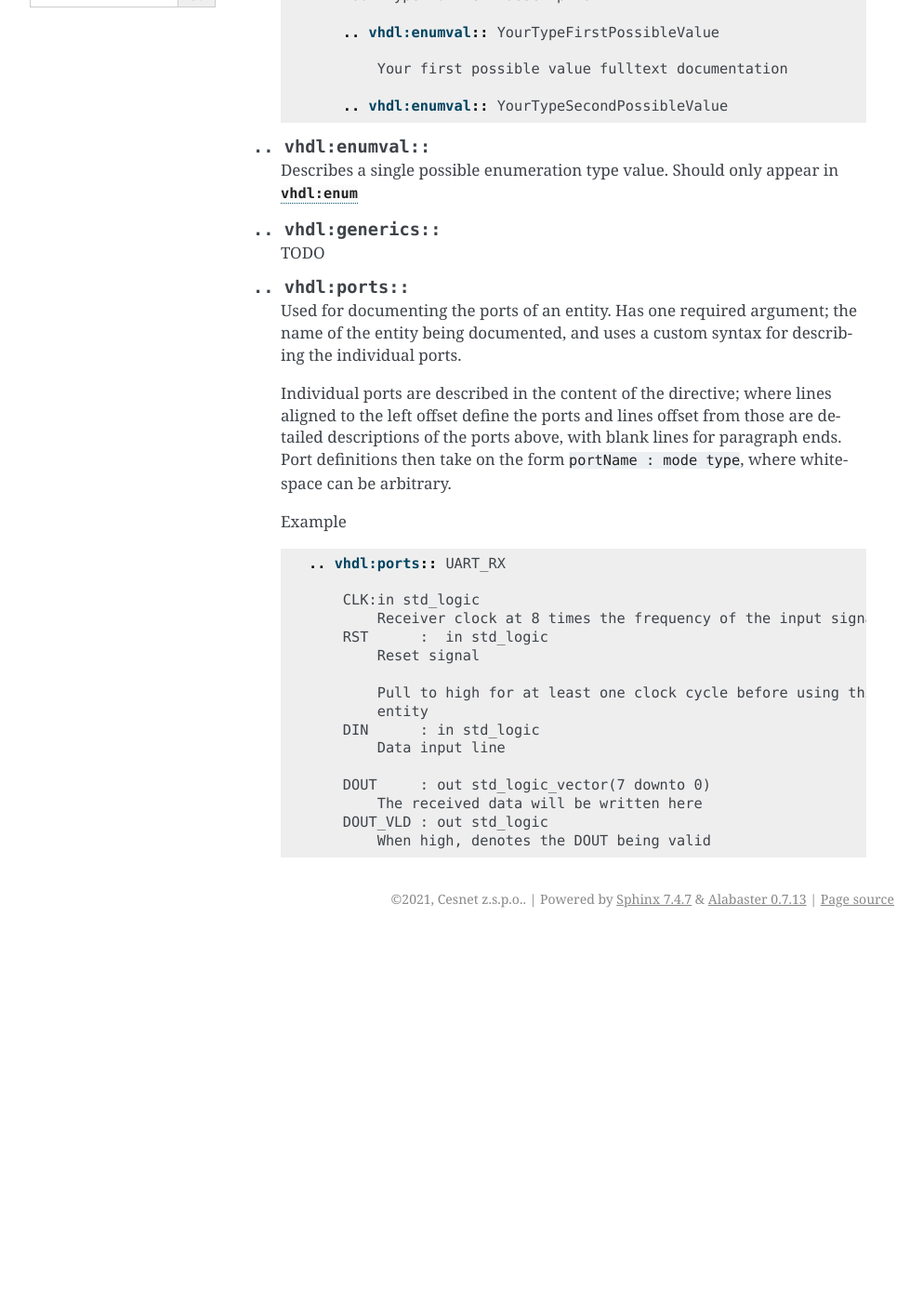
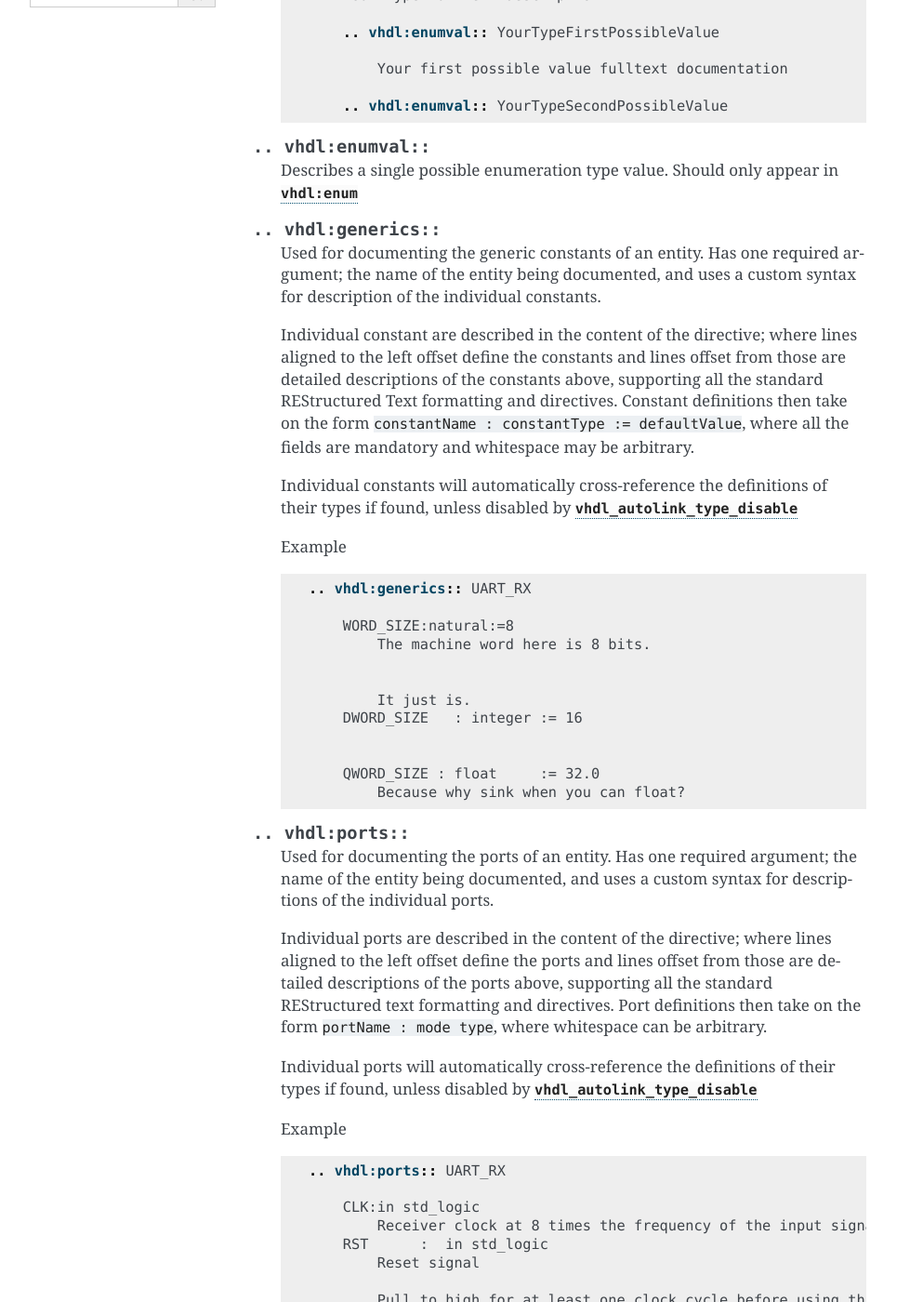
Before and after one commit to CESNET/sphinx-vhdl, a Sphinx documentation site: the page built from doc/source/directives_detailed.rst, in a window 1280 px wide and 1400 px high, scrolled down 377 px. Shown: the whole window at 93% size, without its empty margins (148-1141 px from the left). Built offline with Sphinx 7.4.7, drawn with Linux system fonts in a browser that asks for light colours; before the commit the page ends 1383 px from its top, so only the background shows below that.

Commit message:
Added generics implementation

```diff
--- a/doc/source/directives_detailed.rst
+++ b/doc/source/directives_detailed.rst
@@ -33,19 +33,53 @@ Directives
 
 .. rst:directive:: vhdl:generics
 
-    TODO
+    Used for documenting the generic constants of an entity. Has one required
+    argument; the name of the entity being documented, and uses a custom syntax
+    for description of the individual constants.
+
+    Individual constant are described in the content of the directive; where
+    lines aligned to the left offset define the constants and lines offset from
+    those are detailed descriptions of the constants above, supporting all the
+    standard REStructured Text formatting and directives. Constant definitions
+    then take on the form ``constantName : constantType := defaultValue``,
+    where all the fields are mandatory and whitespace may be arbitrary.
+
+    Individual constants will automatically cross-reference the definitions of
+    their types if found, unless disabled by
+    :py:attr:`vhdl_autolink_type_disable`
+
+    Example
+
+    .. code-block:: rst
+
+        .. vhdl:generics:: UART_RX
+
+            WORD_SIZE:natural:=8
+                The machine word here is 8 bits.
+
+
+                It just is.
+            DWORD_SIZE   : integer := 16
+
+
+            QWORD_SIZE : float     := 32.0
+                Because why sink when you can float?
 
 .. rst:directive:: vhdl:ports
 
     Used for documenting the ports of an entity. Has one required argument;
     the name of the entity being documented, and uses a custom syntax for
-    describing the individual ports.
+    descriptions of the individual ports.
 
     Individual ports are described in the content of the directive; where lines
     aligned to the left offset define the ports and lines offset from those are
-    detailed descriptions of the ports above, with blank lines for paragraph
-    ends. Port definitions then take on the form ``portName : mode type``,
-    where whitespace can be arbitrary.
+    detailed descriptions of the ports above, supporting all the standard
+    REStructured text formatting and directives. Port definitions then take on
+    the form ``portName : mode type``, where whitespace can be arbitrary.
+
+    Individual ports will automatically cross-reference the definitions of
+    their types if found, unless disabled by
+    :py:attr:`vhdl_autolink_type_disable`
 
     Example
 
```
Also changed, not shown: 1 other file.
